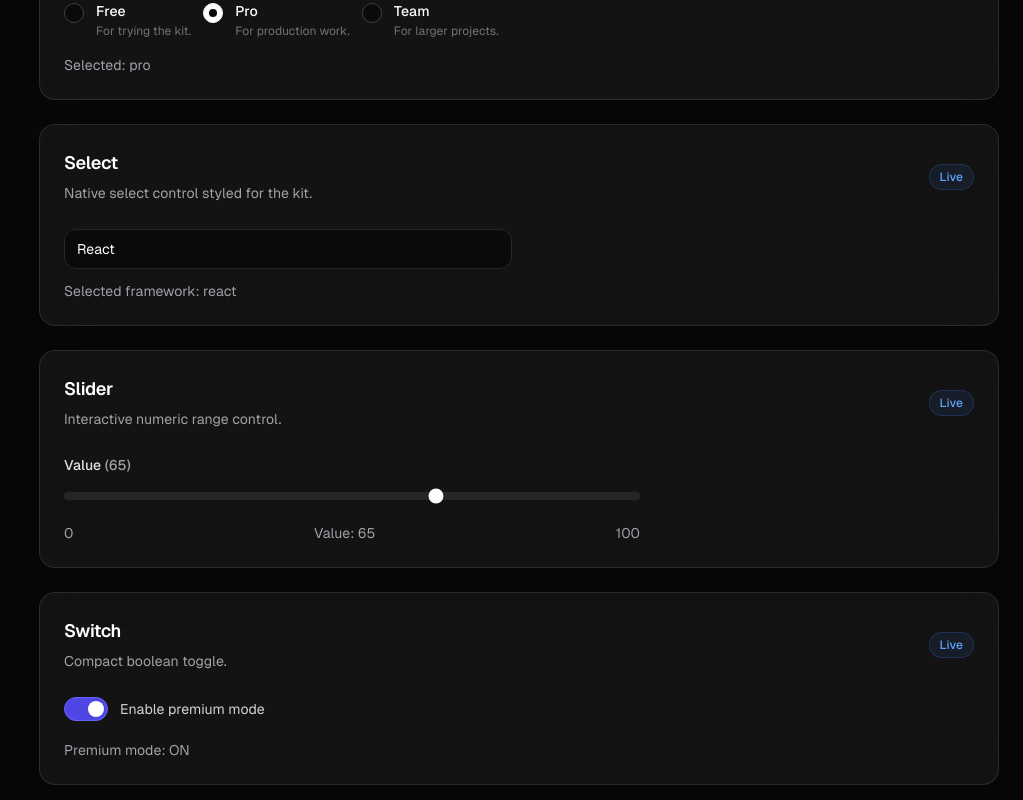
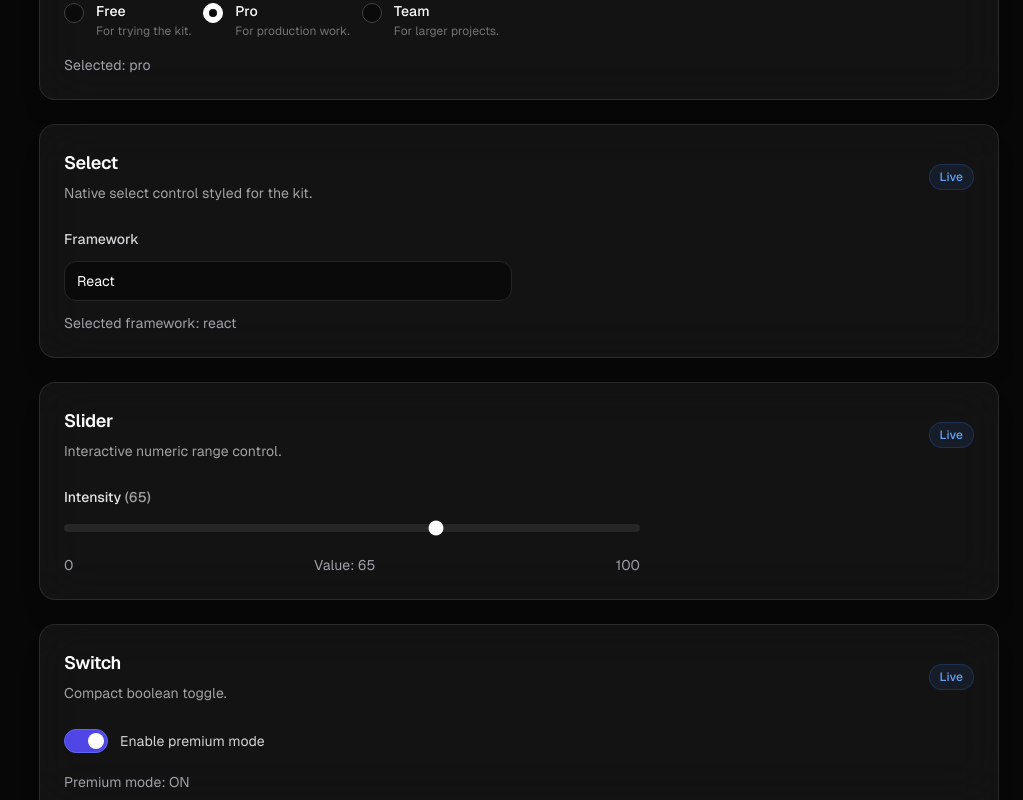
Before and after one commit to biznez-da-1/pro-ui-kit, a Next.js app: page / in a window 1280 px wide. Shown: the part 2896-3696 px from the top of the page, without its empty margins (257-1280 px from the left). Built offline with nearby package versions, Linux system fonts and the light colour scheme.

Commit message:
fix: label remaining showcase form controls

```diff
--- a/src/app/page.tsx
+++ b/src/app/page.tsx
@@ -385,6 +385,7 @@ export default function Home() {
               value={radioValue}
               onValueChange={setRadioValue}
               name="plan"
+              label="Choose a plan"
               orientation="horizontal"
               options={[
                 {
@@ -413,7 +414,9 @@ export default function Home() {
       case "Select":
         return (
           <div className="max-w-md space-y-3">
+            <label htmlFor="demo-framework" className="block text-sm font-medium text-zinc-300">Framework</label>
             <Select
+              id="demo-framework"
               value={selectValue}
               onChange={(event) => setSelectValue(event.target.value)}
             >
@@ -432,6 +435,7 @@ export default function Home() {
         return (
           <div className="max-w-xl space-y-4">
             <Slider
+              label="Intensity"
               value={sliderValue}
               min={0}
               max={100}
@@ -738,8 +742,14 @@ export default function Home() {
               description="A full-height responsive panel."
             >
               <div className="space-y-5">
-                <Input placeholder="Project name" />
-                <Textarea placeholder="Project description" rows={4} />
+                <div className="space-y-2">
+                  <label htmlFor="sheet-project-name" className="block text-sm font-medium text-zinc-300">Project name</label>
+                  <Input id="sheet-project-name" placeholder="Project name" />
+                </div>
+                <div className="space-y-2">
+                  <label htmlFor="sheet-project-description" className="block text-sm font-medium text-zinc-300">Project description</label>
+                  <Textarea id="sheet-project-description" placeholder="Project description" rows={4} />
+                </div>
                 <div className="flex justify-end">
                   <Button onClick={() => setSheetOpen(false)}>
                     Save changes
```
